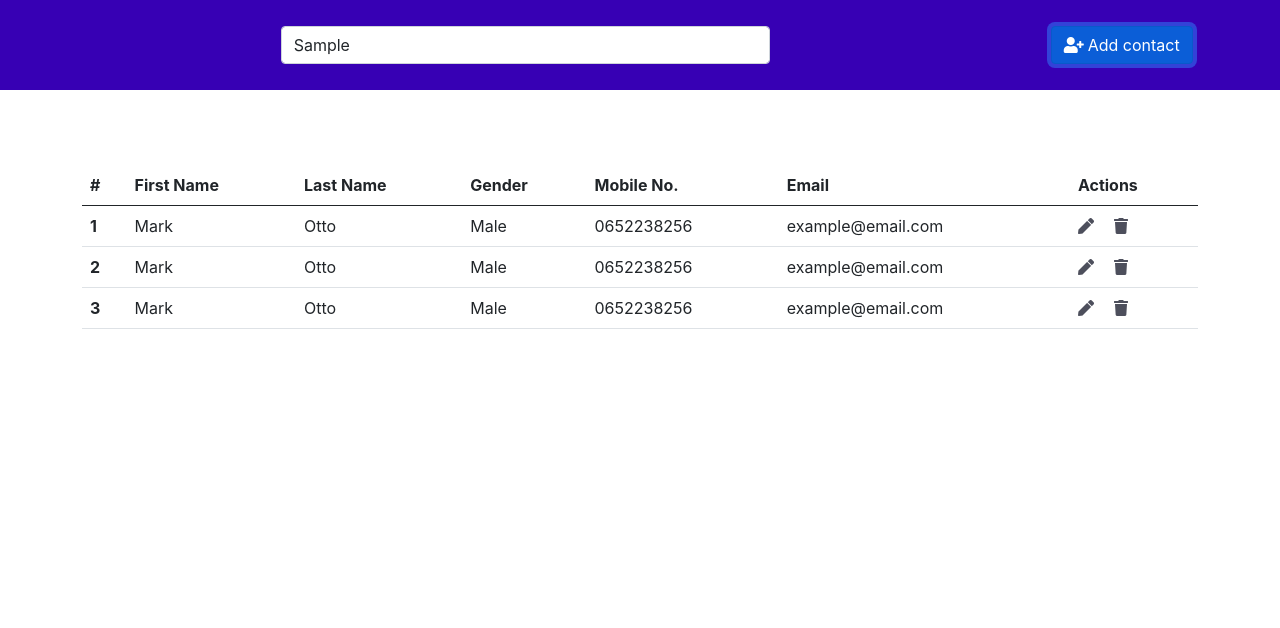
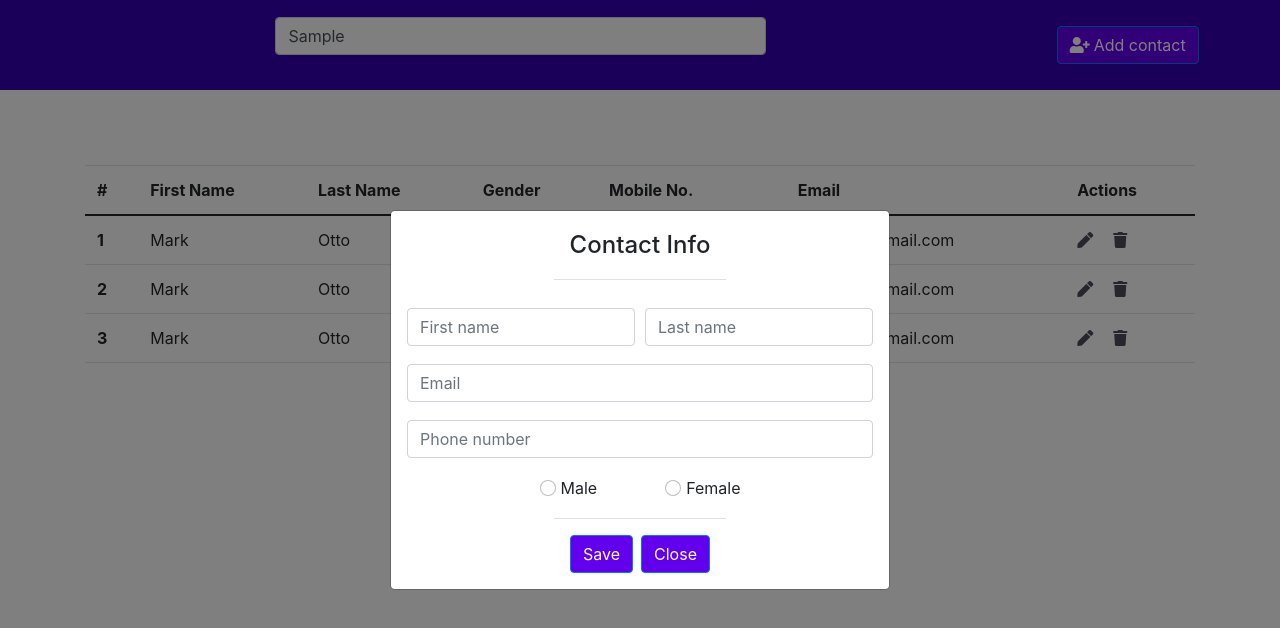
Before and after one commit to Youssef-O/contact-manager-reactjs, a React (Create React App) app: page / in a window 1280 px wide. Both pictures are taken after typing "Sample" into the empty fields and a click on the button "Add contact". Shown: the top 628 px of the page. Built offline with nearby package versions, Linux system fonts and the light colour scheme.

Commit message:
Add contact Model implemented

```diff
--- a/package.json
+++ b/package.json
@@ -6,7 +6,9 @@
     "@testing-library/jest-dom": "^5.11.9",
     "@testing-library/react": "^11.2.5",
     "@testing-library/user-event": "^12.6.3",
+    "bootstrap": "^4.6.0",
     "react": "^17.0.1",
+    "react-bootstrap": "^1.4.3",
     "react-dom": "^17.0.1",
     "react-scripts": "4.0.2",
     "web-vitals": "^1.1.0"
--- a/src/App.css
+++ b/src/App.css
@@ -1,11 +1,37 @@
-#nav-bar{
+#nav-bar {
     background-color: #3700B4;
 }
 
-.btn-primary{
+.btn-primary {
     background-color: #6200EE;
 }
 
+/* Modal */
+.modal-header {
+    margin: 0px auto 12px;
+}
+
+.modal-body {
+    /* padding: 0 50px; */
+}
+
+input.form-control {
+    margin-bottom: 18px;
+}
+
+#gender-radio {
+    text-align: center;
+}
+
+.form-check.form-check-inline {
+    margin: 0 34px;
+}
+
+.modal-footer {
+    margin: auto;
+}
+
+/* Table */
 table.table {
     margin-top: 75px;
 }
--- a/src/App.js
+++ b/src/App.js
@@ -1,11 +1,24 @@
 import './App.css';
+import AddContactModal from './components/AddContactModal';
 import Navbar from './components/Navbar';
 import Table from './components/Table';
+import React from 'react';
 
 function App() {
+  const [modalShow, setModalShow] = React.useState(false);
+
+  const addContactHandler = () => {
+    console.log('Was clicked!');
+    setModalShow(true)
+  }
+
   return (
     <div className="App">
-      <Navbar/>
+      <Navbar addContact={addContactHandler}/>
+      <AddContactModal
+        show={modalShow}
+        onHide={() => setModalShow(false)}
+      />
       <Table>
         <tr>
           <th scope="row">1</th>
@@ -15,8 +28,8 @@ function App() {
           <td>0652238256</td>
           <td>example@email.com</td>
           <td>
-              <a href=""><i class="fa fa-pen"/></a>
-              <a href=""><i class="fas fa-trash"/></a>
+              <a href=""><i className="fa fa-pen"/></a>
+              <a href=""><i className="fas fa-trash"/></a>
           </td>
         </tr>
 
@@ -28,8 +41,8 @@ function App() {
           <td>0652238256</td>
           <td>example@email.com</td>
           <td>
-              <a href=""><i class="fa fa-pen"/></a>
-              <a href=""><i class="fas fa-trash"/></a>
+              <a href=""><i className="fa fa-pen"/></a>
+              <a href=""><i className="fas fa-trash"/></a>
           </td>
         </tr>
 
@@ -41,13 +54,16 @@ function App() {
           <td>0652238256</td>
           <td>example@email.com</td>
           <td>
-              <a href=""><i class="fa fa-pen"/></a>
-              <a href=""><i class="fas fa-trash"/></a>
+              <a href=""><i className="fa fa-pen"/></a>
+              <a href=""><i className="fas fa-trash"/></a>
           </td>
         </tr>
       </Table>
     </div>
   );
+
 }
 
+
+
 export default App;
--- /dev/null
+++ b/src/components/AddContactModal.js
@@ -0,0 +1,48 @@
+import React, { Component } from 'react'
+import {Button, Modal, Form, Row, Col} from 'react-bootstrap';
+
+export class AddContactModal extends Component {
+    render() {
+        return (
+            <div>
+                <Modal
+                    // {...props}
+                    show={this.props.show}
+                    size="md"
+                    aria-labelledby="contained-modal-title-vcenter"
+                    centered
+                >
+                    <Modal.Header>
+                        <Modal.Title id="contained-modal-title-vcenter">
+                            Contact Info
+                        </Modal.Title>
+                    </Modal.Header>
+                    <Modal.Body>
+                        <Form>
+                            <Form.Row>
+                                <Col>
+                                    <Form.Control placeholder="First name" />
+                                </Col>
+                                <Col>
+                                    <Form.Control placeholder="Last name" />
+                                </Col>
+                            </Form.Row>
+                            <Form.Control placeholder="Email" />
+                            <Form.Control placeholder="Phone number" />
+                            <div id="gender-radio">
+                                <Form.Check inline label="Male" type="radio" id="male-radio" name="gender"/>
+                                <Form.Check inline label="Female" type="radio" id="female-radio" name="gender"/>
+                            </div>
+                        </Form>
+                    </Modal.Body>
+                    <Modal.Footer>
+                        <Button>Save</Button>
+                        <Button onClick={this.props.onHide}>Close</Button>
+                    </Modal.Footer>
+                </Modal>
+            </div>
+        )
+    }
+}
+
+export default AddContactModal
--- a/src/components/Navbar.js
+++ b/src/components/Navbar.js
@@ -9,7 +9,7 @@ export class Navbar extends Component {
                         <input className="form-control" type="text" placeholder="Search"/>
                     </div>
                     <div className="col-md-2 col-3 ms-auto">
-                        <button type="button" className="btn btn-primary ">
+                        <button type="button" className="btn btn-primary " onClick={this.props.addContact}>
                             <i className="fas fa-user-plus"></i>
                             Add contact
                         </button>
@@ -18,6 +18,11 @@ export class Navbar extends Component {
             </div>
         )
     }
+
+    // addContactHandler = () => {
+    //     console.log('Was clicked!');
+    //     <alert>Hello world</alert>
+    // }
 }
 
 export default Navbar
--- a/src/components/Table.js
+++ b/src/components/Table.js
@@ -3,10 +3,10 @@ import React, { Component } from 'react'
 export class Table extends Component {
     render() {
         return (
-            <div class="container">
-                <div class="row">
-                    <div class="col">
-                        <table class="table">
+            <div className="container">
+                <div className="row">
+                    <div className="col">
+                        <table className="table">
                             <thead>
                             <tr>
                                 <th scope="col">#</th>
--- a/src/index.js
+++ b/src/index.js
@@ -1,5 +1,6 @@
 import React from 'react';
 import ReactDOM from 'react-dom';
+import 'bootstrap/dist/css/bootstrap.min.css';
 import './index.css';
 import App from './App';
 import reportWebVitals from './reportWebVitals';
```
Also changed, not shown: json/contacts.json (added, +26 -0 lines), 1 other file (tests, documents, lock files or other folders).
